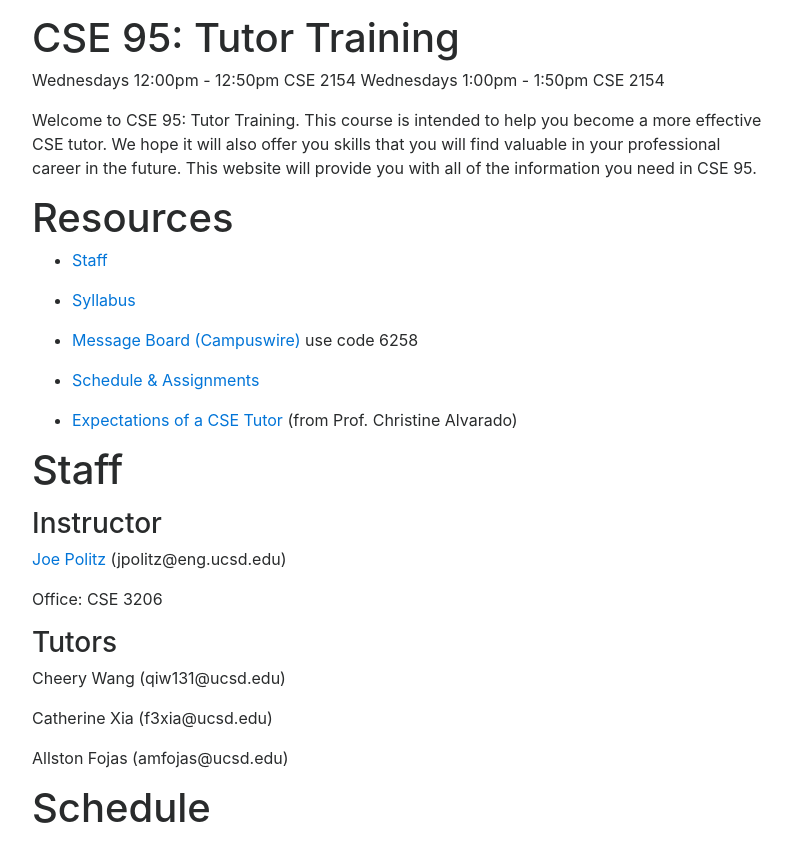
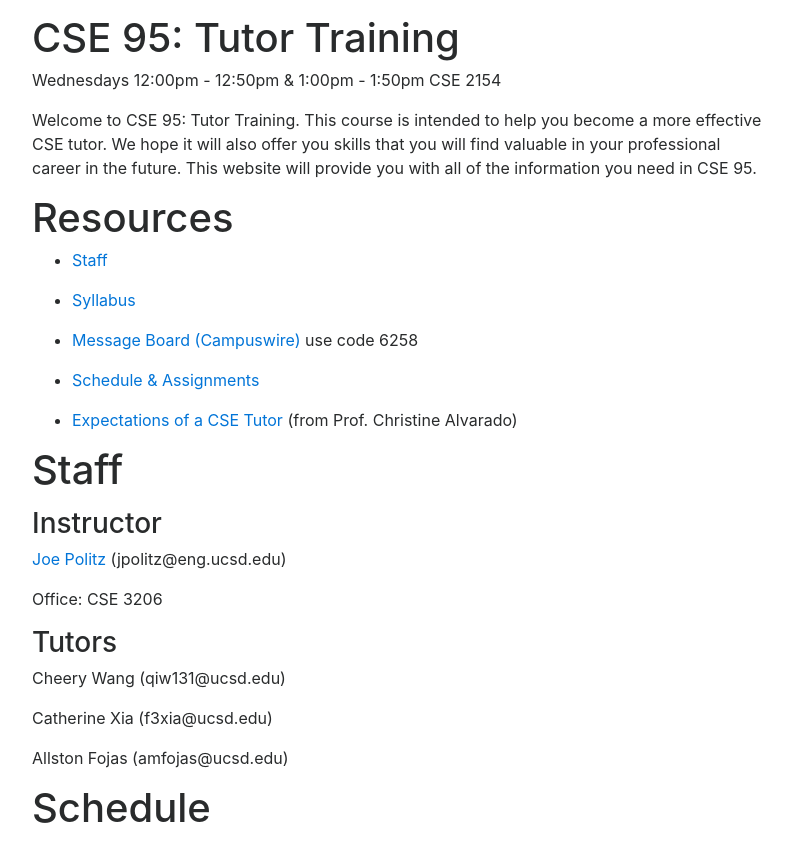
Before and after one commit to ucsd-cse95-f19/ucsd-cse95-f19.github.io, a Jekyll site: the page built from index.md, in a window 1280 px wide and 900 px high, cut to the strip 0-842 px from the top of the window. Shown: the whole strip, without its empty margins (243-1035 px from the left). Built offline with Jekyll 4.4.1, drawn with Linux system fonts in a browser that asks for light colours; nearby versions of some CDN libraries.

Commit message:
Update index.md

```diff
--- a/index.md
+++ b/index.md
@@ -3,8 +3,7 @@ layout: page
 title: "CSE 95 Fall 2019: Tutor Training"
 ---
 # CSE 95: Tutor Training
-Wednesdays 12:00pm - 12:50pm CSE 2154
-Wednesdays 1:00pm - 1:50pm CSE 2154
+Wednesdays 12:00pm - 12:50pm & 1:00pm - 1:50pm CSE 2154
 
 Welcome to CSE 95: Tutor Training. This course is intended to help you become a more effective CSE tutor. We hope it will also offer you skills that you will find valuable in your professional career in the future. This website will provide you with all of the information you need in CSE 95.
 
```
